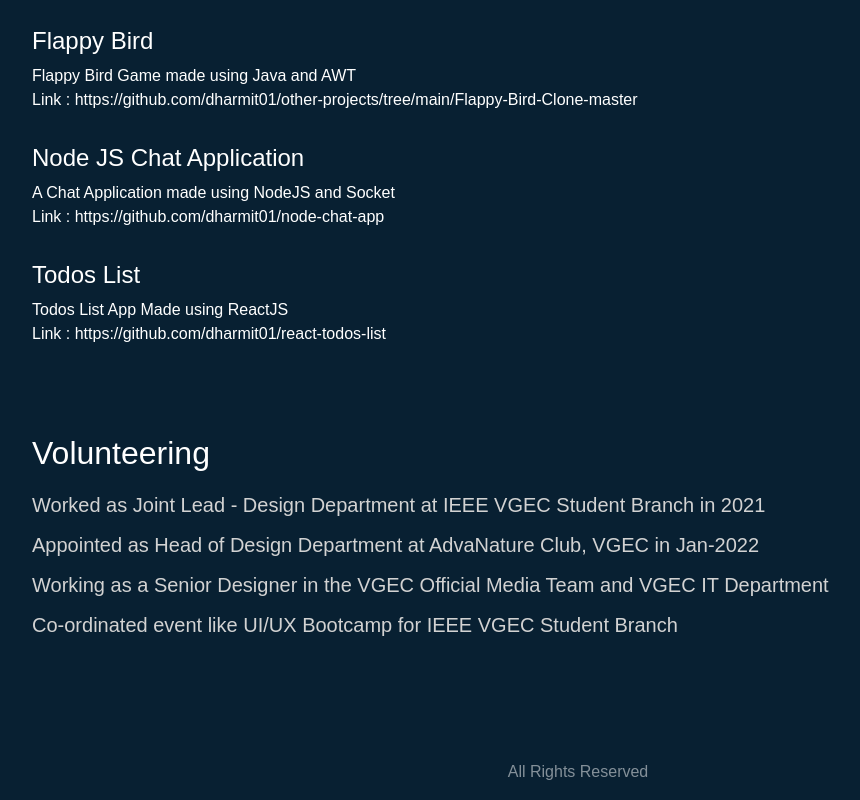
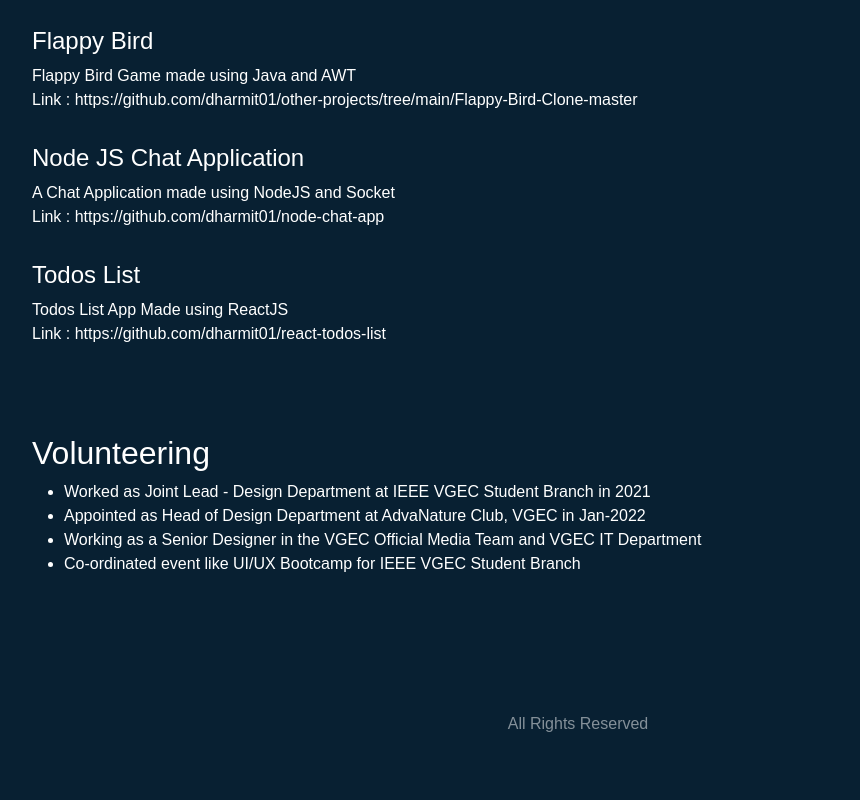
Before and after one commit to dharmit01/portfolio, a plain HTML site: page projects.html in a window 1280 px wide. Shown: the part 1275-2075 px from the top of the page, without its empty margins (62-922 px from the left). After the commit the page ends 2027 px from the top, so only its background shows below. Drawn offline with nearby package versions, Linux system fonts and the light colour scheme.

Commit message:
Portfolio

```diff
--- a/projects.html
+++ b/projects.html
@@ -173,22 +173,23 @@
                     <div class="row skills-content">
 
                         <div class="col" data-aos="fade-up">
-                            <div class="progress">
-                                <span class="skill" style="font-size:20px; text-transform: none;">Worked as Joint Lead -
-                                    Design Department at IEEE VGEC Student Branch in 2021</span>
-                            </div>
-                            <div class="progress">
-                                <span class="skill" style="font-size:20px; text-transform: none;">Appointed as Head of
-                                    Design Department at AdvaNature Club, VGEC in Jan-2022</span>
-                            </div>
-                            <div class="progress">
-                                <span class="skill" style="font-size:20px; text-transform: none;">Working as a Senior
-                                    Designer in the VGEC Official Media Team and VGEC IT Department</span>
-                            </div>
-                            <div class="progress">
-                                <span class="skill" style="font-size:20px; text-transform: none;">Co-ordinated event
-                                    like UI/UX Bootcamp for IEEE VGEC Student Branch</span>
-                            </div>
+                            <ul>
+                                <li>
+                                    Worked as Joint Lead - Design Department at IEEE VGEC Student Branch in 2021
+                                </li>
+                                <li>
+                                    Appointed as Head of
+                                    Design Department at AdvaNature Club, VGEC in Jan-2022
+                                </li>
+                                <li>
+                                    Working as a Senior
+                                    Designer in the VGEC Official Media Team and VGEC IT Department
+                                </li>
+                                <li>
+                                    Co-ordinated event
+                                    like UI/UX Bootcamp for IEEE VGEC Student Branch
+                                </li>
+                            </ul>
                         </div>
                     </div>
                 </div>
```
